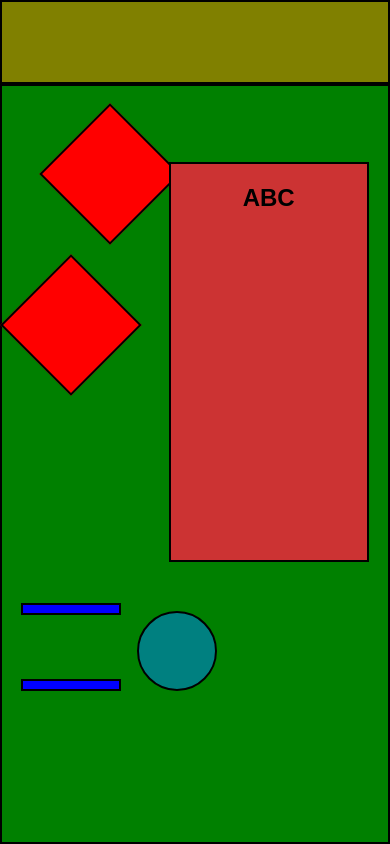
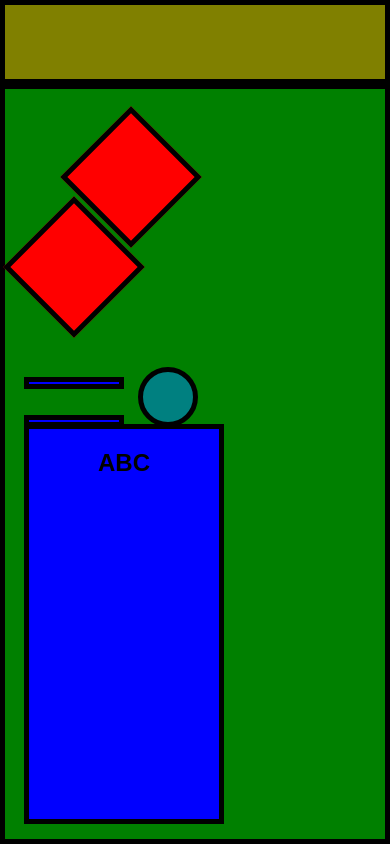
Before and after one commit to Amelia6554/RoomDesign, a plain HTML site: page index.html in a window 390 px wide. Drawn offline with Linux system fonts and the light colour scheme.

Commit message:
layout for resolution <583px and animations

```diff
--- a/style.css
+++ b/style.css
@@ -4,7 +4,7 @@
 
 :root {
     --diamond-size: 100px;
-    --circle-size: 80px;
+    --circle-size: 60px;
 }
 
 
@@ -17,7 +17,8 @@ body, html {
 }
 
 .shape, .side-panel, .top-bar, .room, .diamond, .bar, .circle, .side-panel {
-    border: 2px solid black
+    border: 5px solid black;
+    transition: all 0.5s ease-in-out;
 }
 
 .top-bar{
@@ -41,8 +42,8 @@ body, html {
     transform: rotate(45deg);
 }
 
-.d1 {top: 5%; left: 15%;}
-.d2 {top: 25%; left: 5%;}
+.d1 {top: 5%; left: 20%;}
+.d2 {top: 17%; left: 5%;}
 
 .bar{
     position:absolute;
@@ -80,3 +81,24 @@ body, html {
     font-weight: bold;
     font-size: 24px;
 }
+
+
+/* Resolutions */
+
+@media (max-width: 582px) {
+    .side-panel {
+        background-color: #0000ff;
+        position: absolute;
+        bottom: 2%;
+        right: auto;
+        left: 5%;
+        top: auto;
+    }
+    .bar  { left: 5%; }
+    .b1   { bottom: 60%; }
+    .b2   { bottom: 55%; }
+    .circle {
+        bottom: 55%;
+        left: 35%;
+    }
+}
```
